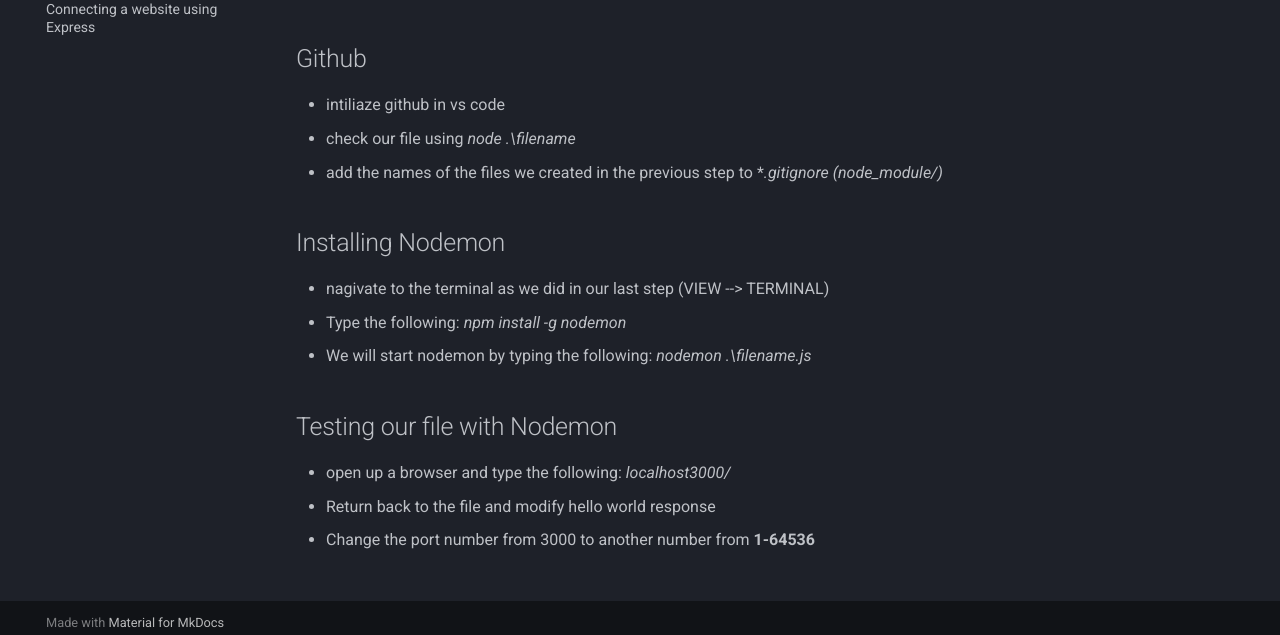
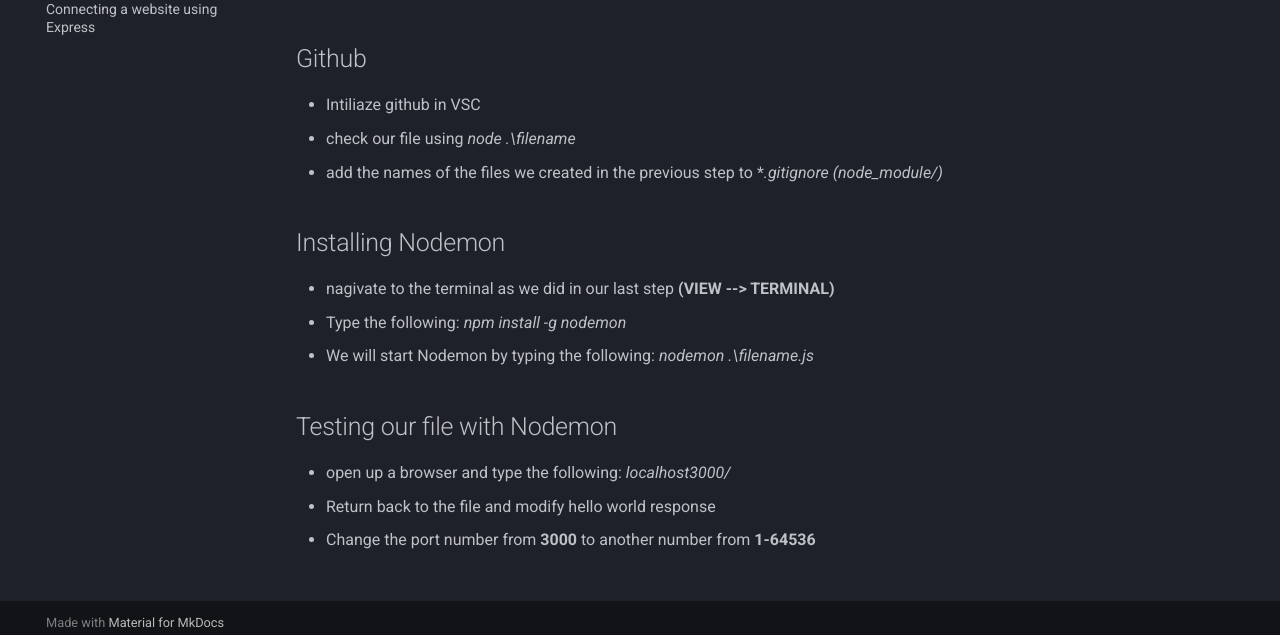
Before and after one commit to NBSutton98/COM-Documentation, an MkDocs documentation site: the page built from docs/task2.md, in a window 1280 px wide. Shown: the part 255-890 px from the top of the page. Built offline with MkDocs 1.6.1 and Material for MkDocs 9.7.7, drawn with Linux system fonts in a browser that asks for light colours.

Commit message:
Update task2.md

```diff
--- a/docs/task2.md
+++ b/docs/task2.md
@@ -4,16 +4,16 @@ The following steps will explain how to connect our newly created file to your g
 Nodemon will allow us to view our file and have it auto update, which will aleviate unecessary repitition.
 
 ## Github
-- intiliaze github in vs code
+- Intiliaze github in VSC
 - check our file using *node .\filename*
 - add the names of the files we created in the previous step to **.gitignore (node_module/*)**
 
 ## Installing Nodemon
-- nagivate to the terminal as we did in our last step (VIEW --> TERMINAL)
+- nagivate to the terminal as we did in our last step **(VIEW --> TERMINAL)**
 - Type the following: *npm install -g nodemon*
-- We will start nodemon by typing the following: *nodemon .\filename.js*
+- We will start Nodemon by typing the following: *nodemon .\filename.js*
 
 ## Testing our file with Nodemon
 - open up a browser and type the following: *localhost3000/*
 - Return back to the file and modify hello world response
-- Change the port number from 3000 to another number from **1-64536**
+- Change the port number from **3000** to another number from **1-64536**
```
